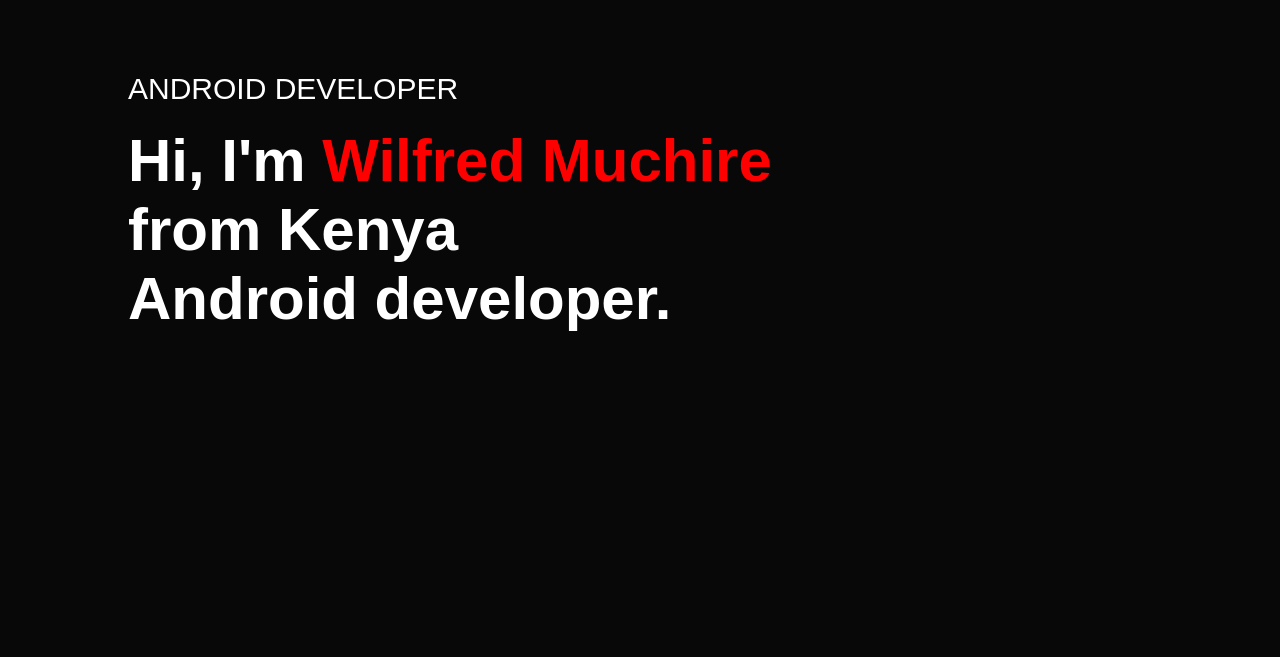
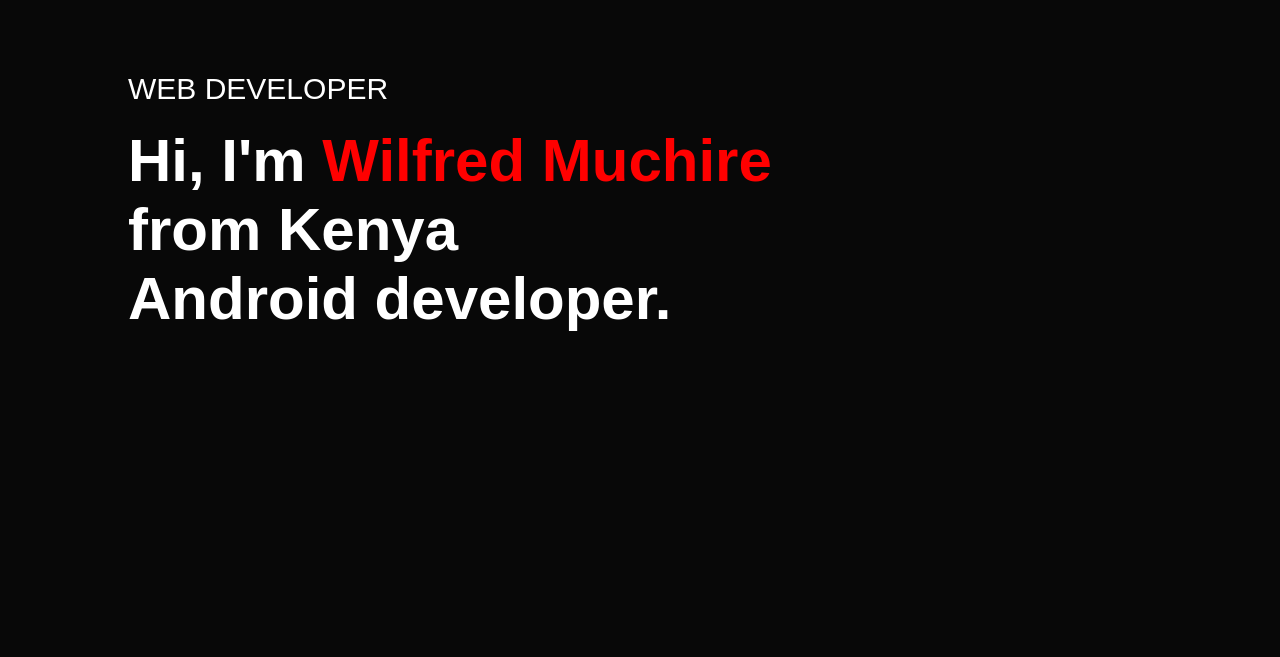
Before and after one commit to JulieWilly/Personal_portfolio, a plain HTML site: page index.html in a window 1280 px wide. Shown: the part 143-800 px from the top of the page. Drawn offline with Linux system fonts and the light colour scheme.

Commit message:
Adding signinficant changes in the overall appearance of the website

```diff
--- a/index.html
+++ b/index.html
@@ -27,7 +27,7 @@
                 <!-- <i class="fa-solid fa-bars" onclick="openMenu()"></i> -->
             </nav>
             <div class="hdr-text">
-                <p>ANDROID DEVELOPER</p>
+                <p>WEB DEVELOPER</p>
                 <h1>Hi, I'm <span>Wilfred Muchire</span> <br> from Kenya <br> Android developer. </h1>
             </div>
         </div>
```
